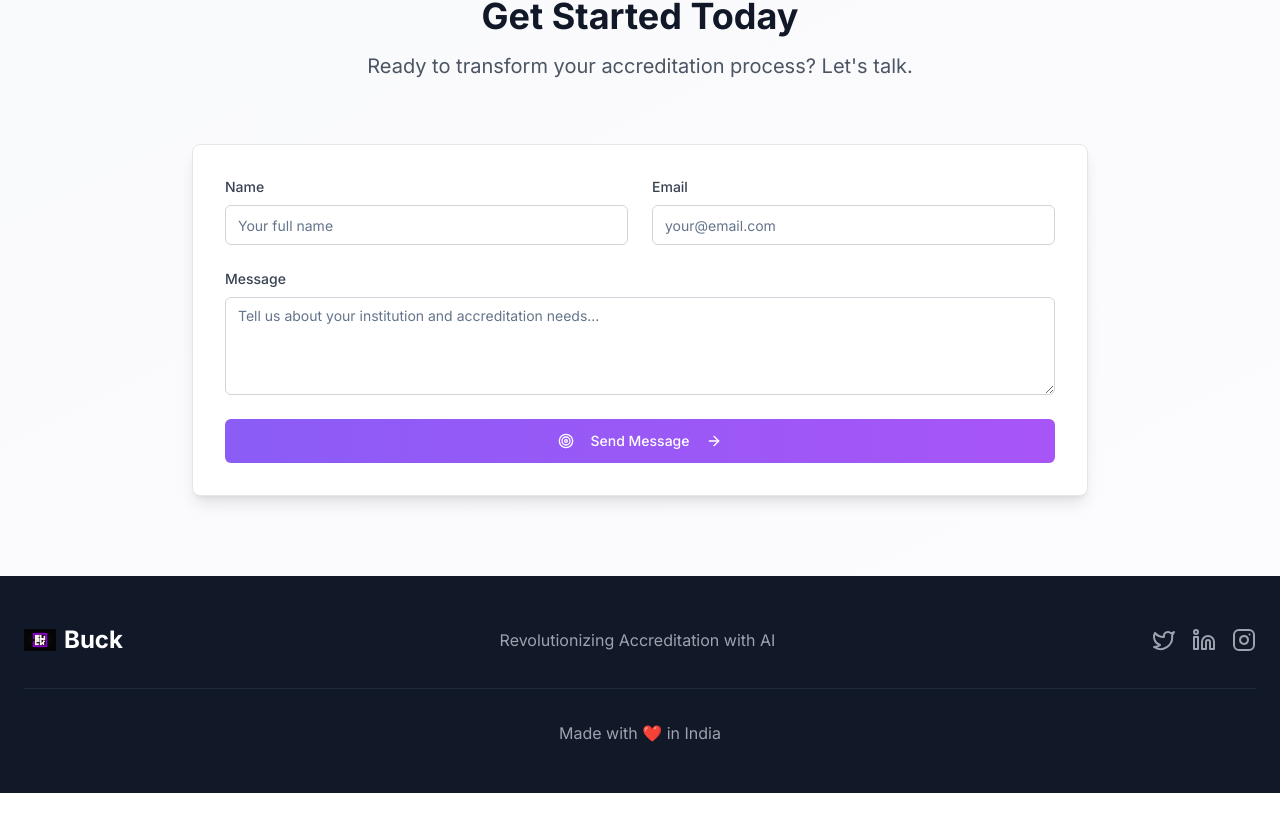
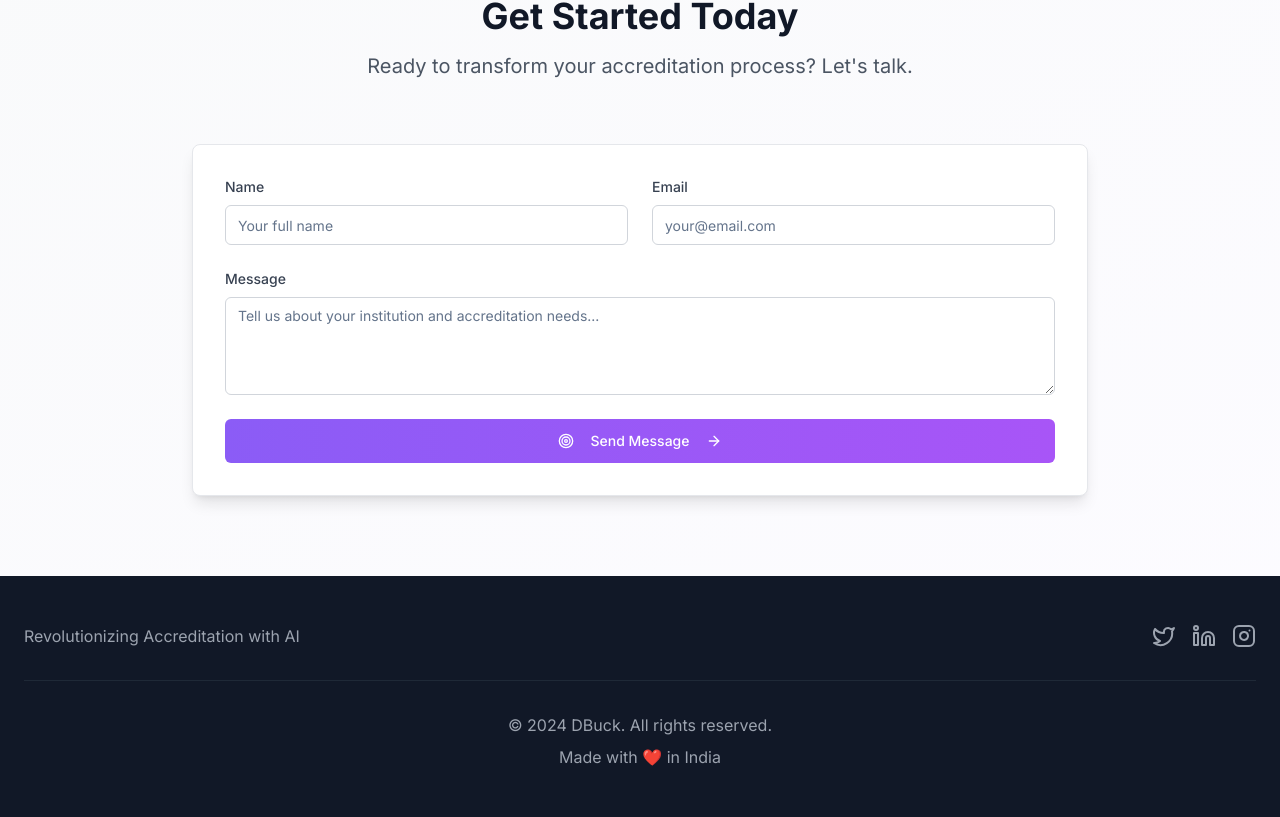
Before and after one commit to prathamhanda/dbuck-website-public, a React (Vite) app: page / in a window 1280 px wide. Shown: the part 4260-5077 px from the top of the page. Before the commit the page ends 5053 px from the top, so only its background shows below. Built offline with nearby package versions, Linux system fonts and the light colour scheme.

Commit message:
Remove logo and add copyright to footer
Removed the logo from the footer and added a copyright notice.

```diff
--- a/src/components/landing/Footer.tsx
+++ b/src/components/landing/Footer.tsx
@@ -12,18 +12,10 @@ const Footer = () => {
     <footer className="py-8 sm:py-10 lg:py-12 px-4 sm:px-6 bg-gray-900 text-white">
       <div className="max-w-7xl mx-auto">
         <div className="flex flex-col sm:flex-row items-center justify-between mb-6 sm:mb-8 animate-fade-in-up">
-          <div className="flex items-center space-x-2 mb-4 sm:mb-0">
-            <img
-              src="/lovable-uploads/17519bb8-3f16-4e9b-a142-0f986e803701.png"
-              alt="DBuck Logo"
-              className="w-7 h-7 sm:w-8 sm:h-8 object-contain"
-            />
-            <span className="text-xl sm:text-2xl font-bold">Buck</span>
-          </div>
-          <p className="text-gray-400 text-center sm:text-left text-sm sm:text-base">
+          <p className="text-gray-400 text-center sm:text-left text-sm sm:text-base mb-4 sm:mb-0">
             Revolutionizing Accreditation with AI
           </p>
-          <div className="flex space-x-4 mt-4 sm:mt-0">
+          <div className="flex space-x-4">
             {socialLinks.map((social, index) => (
               <a
                 key={index}
@@ -38,6 +30,7 @@ const Footer = () => {
           </div>
         </div>
         <div className="border-t border-gray-800 pt-6 sm:pt-8 text-center animate-fade-in-up" style={{animationDelay: '0.2s'}}>
+          <p className="text-gray-400 text-sm sm:text-base mb-2">© 2024 DBuck. All rights reserved.</p>
           <p className="text-gray-400 text-sm sm:text-base">Made with ❤️ in India</p>
         </div>
       </div>
```
